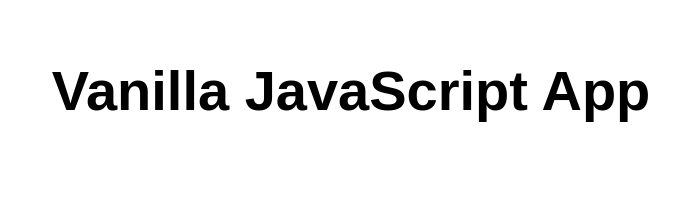
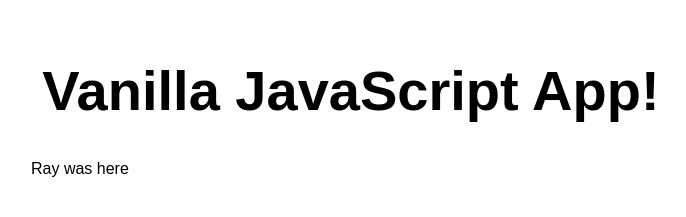
Before and after one commit to cfjedimaster/my-first-static-web-app, a plain HTML site: page index.html in a window 1280 px wide. Shown: the whole page, without its empty margins (289-975 px from the left). Drawn offline with Linux system fonts and the light colour scheme.

Commit message:
change text

```diff
--- a/index.html
+++ b/index.html
@@ -10,7 +10,8 @@
 
 <body>
   <main>
-    <h1>Vanilla JavaScript App</h1>
+    <h1>Vanilla JavaScript App!</h1>
+    <p>Ray was here</p>
   </main>
 </body>
 
```
